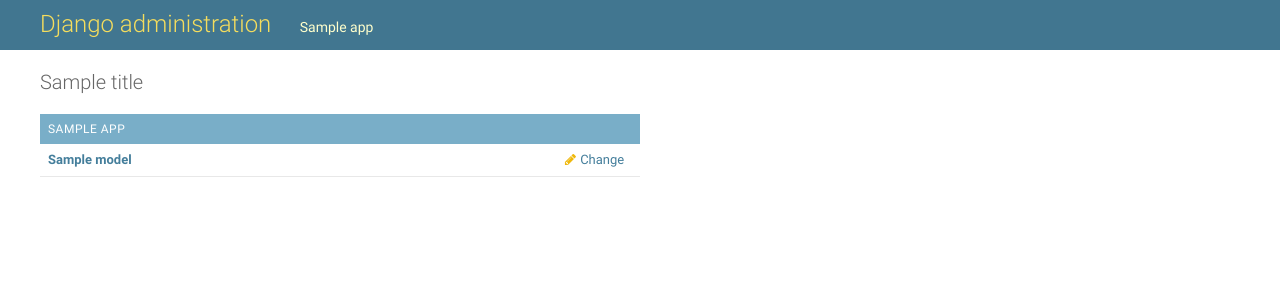
After one commit to darktrojan/newwebsite, a Django app: template website/templates/admin/index.html in a window 1280 px wide. The commit adds this page. Shown: the top 300 px of the page. Run offline with Django 3.2, Linux system fonts and the light colour scheme; the template is opened without the code that fills it: most values are stand-ins (such as "Sample title", 1, 10 or a date in 2020).

Commit message:
Move admin URLs into MyAdminSite

```diff
--- a/website/layout/templates/layout/files.html
+++ b/website/layout/templates/layout/files.html
@@ -18,12 +18,13 @@
 {% block breadcrumbs %}
 <div class="breadcrumbs">
 <a href="{% url 'admin:index' %}">{% trans 'Home' %}</a>
-&rsaquo; <a href="{% url 'file_browser' template=template %}">{{ title }}</a>
+&rsaquo; <a href="{% url 'admin:app_list' app_label='content' %}">Content</a>
+&rsaquo; <a href="{% url 'admin:file_browser' template=template %}">{{ title }}</a>
 {% for p in parents %}
 	{% if forloop.last %}
 		&rsaquo; {{ p }}
 	{% else %}
-		&rsaquo; <a href="{% url 'file_browser' template=template path=p %}">{{ p }}</a>
+		&rsaquo; <a href="{% url 'admin:file_browser' template=template path=p %}">{{ p }}</a>
 	{% endif %}
 {% endfor %}
 </div>
--- a/website/layout/templates/layout/layoutfile_change.html
+++ b/website/layout/templates/layout/layoutfile_change.html
@@ -7,7 +7,7 @@
 <div class="breadcrumbs">
 <a href="{% url 'admin:index' %}">{% trans 'Home' %}</a>
 &rsaquo; <a href="{% url 'admin:app_list' app_label='layout' %}">Layout</a>
-&rsaquo; <a href="{% url 'layoutfile_list' file_type=file_type %}">{{ file_type_name_plural }}</a>
+&rsaquo; <a href="{% url 'admin:layoutfile_list' file_type=file_type %}">{{ file_type_name_plural }}</a>
 &rsaquo; {{ file_name }}
 </div>
 {% endblock %}
--- a/website/layout/templates/layout/layoutfile_list.html
+++ b/website/layout/templates/layout/layoutfile_list.html
@@ -15,7 +15,7 @@
 <div id="content-main">
 	<ul class="object-tools">
 		<li>
-			<a href="{% url 'layoutfile_add' file_type=file_type %}" class="addlink">Add {{ file_type_name | lower }}</a>
+			<a href="{% url 'admin:layoutfile_add' file_type=file_type %}" class="addlink">Add {{ file_type_name | lower }}</a>
 		</li>
 	</ul>
 	<div class="module">
@@ -38,7 +38,7 @@
 			</thead>
 			{% for f in files %}
 			<tr class="{% cycle 'row1' 'row2' %}">
-				<th><a href="{% url 'layoutfile_change' file_type=file_type file_name=f.name %}">{{ f.name }}</a></th>
+				<th><a href="{% url 'admin:layoutfile_change' file_type=file_type file_name=f.name %}">{{ f.name }}</a></th>
 				<td>{{ f.size | filesizeformat }}</td>
 				<td>{{ f.mtime | date }}</td>
 			</tr>
--- /dev/null
+++ b/website/templates/admin/base_site.html
@@ -0,0 +1,60 @@
+{% extends "admin/base.html" %}
+
+{% block title %}{{ title }} | {{ site_title|default:_('Django site admin') }}{% endblock %}
+
+{% block branding %}
+<style type="text/css" scoped>
+#site-name {
+	display: inline-block;
+}
+#omgnav {
+	display: inline-block;
+	margin: 0;
+	padding: 0;
+}
+#omgnav span,
+#omgnav a {
+	display: block;
+	padding: 2px 5px;
+	cursor: pointer;
+}
+#omgnav > li {
+	display: inline-block;
+	font-size: 14px;
+	list-style: none;
+}
+#omgnav > li:hover span {
+	background-color: #79aec8;
+	box-shadow: 0 0 2px #0008;
+}
+#omgnav > li ul {
+	position: absolute;
+	display: none;
+	background-color: #79aec8;
+	padding: 0;
+	margin: 0;
+	box-shadow: 0 0 2px #0008;
+}
+#omgnav > li:hover ul {
+	display: block !important;
+}
+#omgnav ul li {
+	font-size: 14px;
+	list-style: none;
+}
+</style>
+<h1 id="site-name"><a href="{% url 'admin:index' %}">{{ site_header|default:_('Django administration') }}</a></h1>
+
+{% spaceless %}<ul id="omgnav">
+{% for app in available_apps %}
+	<li>
+	<span>{{ app.name }}</span>
+	<ul>
+	{% for model in app.models %}
+		<li><a href="{{ model.admin_url }}">{{ model.name }}</a></li>
+	{% endfor %}
+	</ul>
+	</li>
+{% endfor %}
+</ul>{% endspaceless %}
+{% endblock %}
--- a/website/website/urls.py
+++ b/website/website/urls.py
@@ -1,5 +1,4 @@
 import content.views
-import layout.views
 
 from django.conf import settings
 from django.conf.urls import url
@@ -9,25 +8,6 @@
 from website.admin import admin_site
 
 urlpatterns = [
-	url(
-		r'^admin/layout/(?P<file_type>css|template)/$',
-		admin_site.admin_view(layout.views.layoutfile_list), name='layoutfile_list'
-	),
-	url(
-		r'^admin/layout/(?P<file_type>css|template)/add/$',
-		admin_site.admin_view(layout.views.layoutfile_add), name='layoutfile_add'
-	),
-	url(
-		r'^admin/layout/(?P<file_type>css|template)/(?P<file_name>[-\w]+\.(css|html))/change/$',
-		admin_site.admin_view(layout.views.layoutfile_change), name='layoutfile_change'
-	),
-	url(
-		r'^admin/(?P<template>files|images)/(?P<path>[-\w/ ]+)?$',
-		admin_site.admin_view(layout.views.file_browser), name='file_browser'
-	),
-	url(r'^admin/all_pages$', content.views.all_pages),
-	url(r'^admin/all_images$', layout.views.all_images),
-	url(r'^admin/get_thumbnail$', layout.views.get_thumbnail),
 	url(r'^admin/', admin_site.urls),
 ] + static(settings.MEDIA_URL, document_root=settings.MEDIA_ROOT)
 
```
Also changed, not shown: website/layout/views.py (+10 -8 lines), website/website/admin.py (+33 -7 lines), website/templates/admin/index.html (renamed from website/website/templates/website/admin_index.html).
